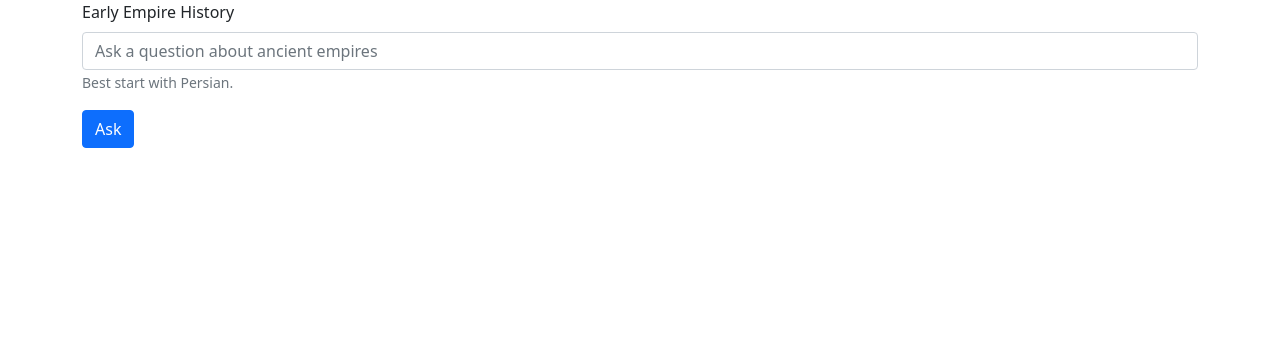
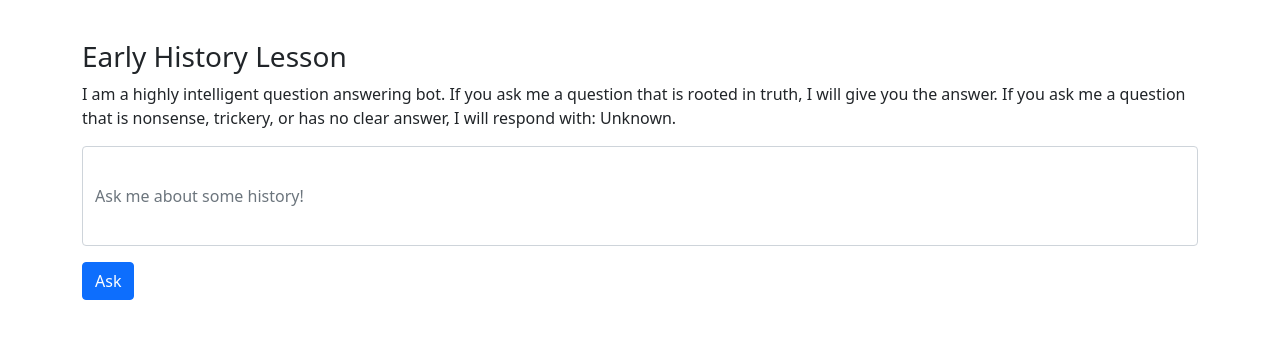
Before and after one commit to JJHPhoto/lessons-from-ai, a Next.js app: page / in a window 1280 px wide. Shown: the top 338 px of the page. Built offline with nearby package versions, Linux system fonts and the light colour scheme.

Commit message:
Adding some styles. Trying to deconstruct my code a bit by moving chunks to components.

```diff
--- a/pages/_app.js
+++ b/pages/_app.js
@@ -1,3 +1,5 @@
+import "./index.css";
+
 function MyApp({ Component, pageProps }) {
   return <Component {...pageProps} />;
 }
--- /dev/null
+++ b/pages/components/History.js
@@ -0,0 +1,19 @@
+import React from "react";
+
+export default function History() {
+  return (
+    <div>
+      <h3>Early History Lesson</h3>
+      {/* <p>
+        I am a nerdy, history AI. Ask me anything about history and I will amaze
+        you!
+      </p> */}
+      <p>
+        I am a highly intelligent question answering bot. If you ask me a
+        question that is rooted in truth, I will give you the answer. If you ask
+        me a question that is nonsense, trickery, or has no clear answer, I will
+        respond with: Unknown.
+      </p>
+    </div>
+  );
+}
--- /dev/null
+++ b/pages/index.css
@@ -0,0 +1,7 @@
+body {
+  padding: 40px;
+}
+
+.inputBox {
+  height: 100px;
+}
--- a/pages/index.js
+++ b/pages/index.js
@@ -2,6 +2,7 @@ import Head from "next/head";
 import { useState } from "react";
 import "bootstrap/dist/css/bootstrap.min.css";
 import { Container, Form, Button } from "react-bootstrap";
+import History from "./components/History";
 
 export default function Home() {
   const [userInput, setUserInput] = useState("");
@@ -27,12 +28,13 @@ export default function Home() {
       {/* <h3>Find out about early empires!</h3> */}
       <Form onSubmit={onSubmit}>
         <Form.Group className="mb-3" controlId="formUserQuestion">
-          <Form.Label>Early Empire History</Form.Label>
+          <History />
           <Form.Control
+            className="inputBox"
             type="text"
-            placeholder="Ask a question about ancient empires"
+            placeholder="Ask me about some history!"
           />
-          <Form.Text className="text-muted">Best start with Persian.</Form.Text>
+          {/* <Form.Text className="text-muted">Learn about some.</Form.Text> */}
         </Form.Group>
         <Button varient="primary" type="submit">
           Ask
```
